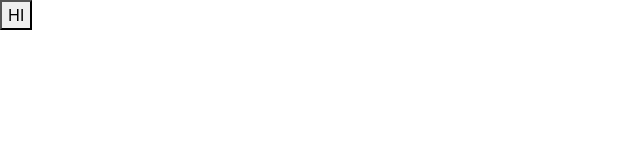
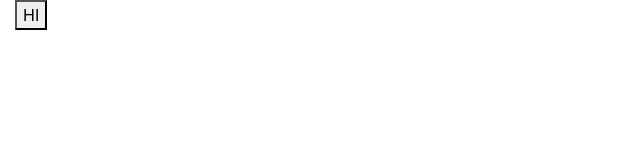
Before and after one commit to adomoshe/assemble, a React (Create React App) app: page / in a window 1280 px wide. Shown: the top 160 px of the page, without its empty margins (0-640 px from the left). Built offline with nearby package versions, Linux system fonts and the light colour scheme; the HTML template or start-up script is replaced by a standard one.

Commit message:
Added react router

```diff
--- a/package.json
+++ b/package.json
@@ -5,6 +5,7 @@
   "dependencies": {
     "react": "^16.8.3",
     "react-dom": "^16.8.3",
+    "react-router-dom": "^4.3.1",
     "react-scripts": "2.1.5"
   },
   "scripts": {
--- a/src/App.js
+++ b/src/App.js
@@ -1,13 +1,20 @@
 import React, { Component } from 'react';
+import { BrowserRouter as Router, Route, Switch } from 'react-router-dom';
 
 import LogIn from './pages/LogIn';
+import Create from './pages/create/Create';
 
 class App extends Component {
   render() {
     return (
-      <div>
-      <LogIn />
+      <Router>
+      <div className="container-fluid">
+      <Switch>
+        <Route exact path="/" component={LogIn} />
+        <Route exact path="/create" component={Create} />
+      </Switch>
       </div>
+  </Router>
     );
   }
 }
```
Also changed, not shown: src/pages/create/Create.js (added), 2 other files (tests, documents, lock files or other folders).
